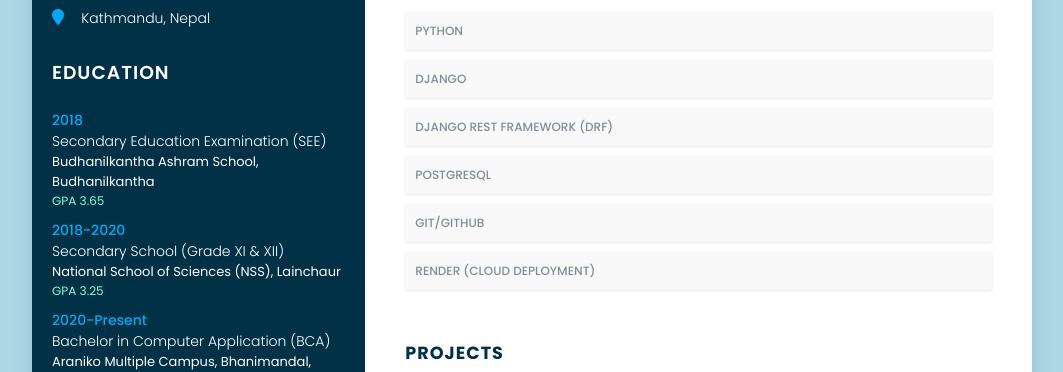
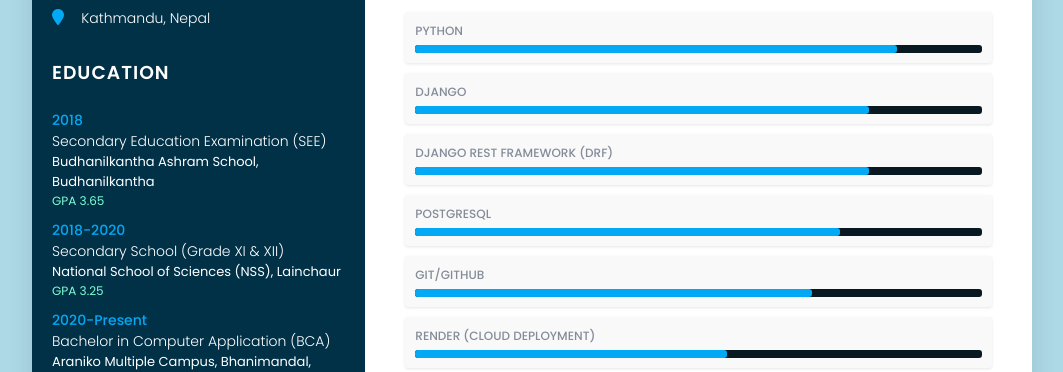
Before and after one commit to sudip-parajuli/CV, a plain HTML site: page index.html in a window 1280 px wide. Shown: the part 580-952 px from the top of the page, without its empty margins (108-1171 px from the left). Drawn offline with Linux system fonts and the light colour scheme.

Commit message:
modified index file

```diff
--- a/index.html
+++ b/index.html
@@ -138,39 +138,39 @@
                 <h2 class="title2">PROFESSIONAL SKILLS</h2>
                 <div class="box">
                     <h4>Python</h4>
-                    <!-- <div class="percent">
+                    <div class="percent">
                         <div style="width: 85%;"></div>
-                    </div> -->
+                    </div>
                 </div>
                 <div class="box">
                     <h4>Django</h4>
-                    <!-- <div class="percent">
+                    <div class="percent">
                         <div style="width: 80%;"></div>
-                    </div> -->
+                    </div>
                 </div>
                 <div class="box">
                     <h4>Django REST Framework (DRF)</h4>
-                    <!-- <div class="percent">
+                    <div class="percent">
                         <div style="width: 80%;"></div>
-                    </div> -->
+                    </div>
                 </div>
                 <div class="box">
                     <h4>PostgreSQL</h4>
-                    <!-- <div class="percent">
+                    <div class="percent">
                         <div style="width: 75%;"></div>
-                    </div> -->
+                    </div>
                 </div>
                 <div class="box">
                     <h4>Git/GitHub</h4>
-                    <!-- <div class="percent">
+                    <div class="percent">
                         <div style="width: 70%;"></div>
-                    </div> -->
+                    </div>
                 </div>
                 <div class="box">
                     <h4>Render (Cloud Deployment)</h4>
-                    <!-- <div class="percent">
+                    <div class="percent">
                         <div style="width: 55%;"></div>
-                    </div> -->
+                    </div>
                 </div>
             </div>
             <div class="about">
```
